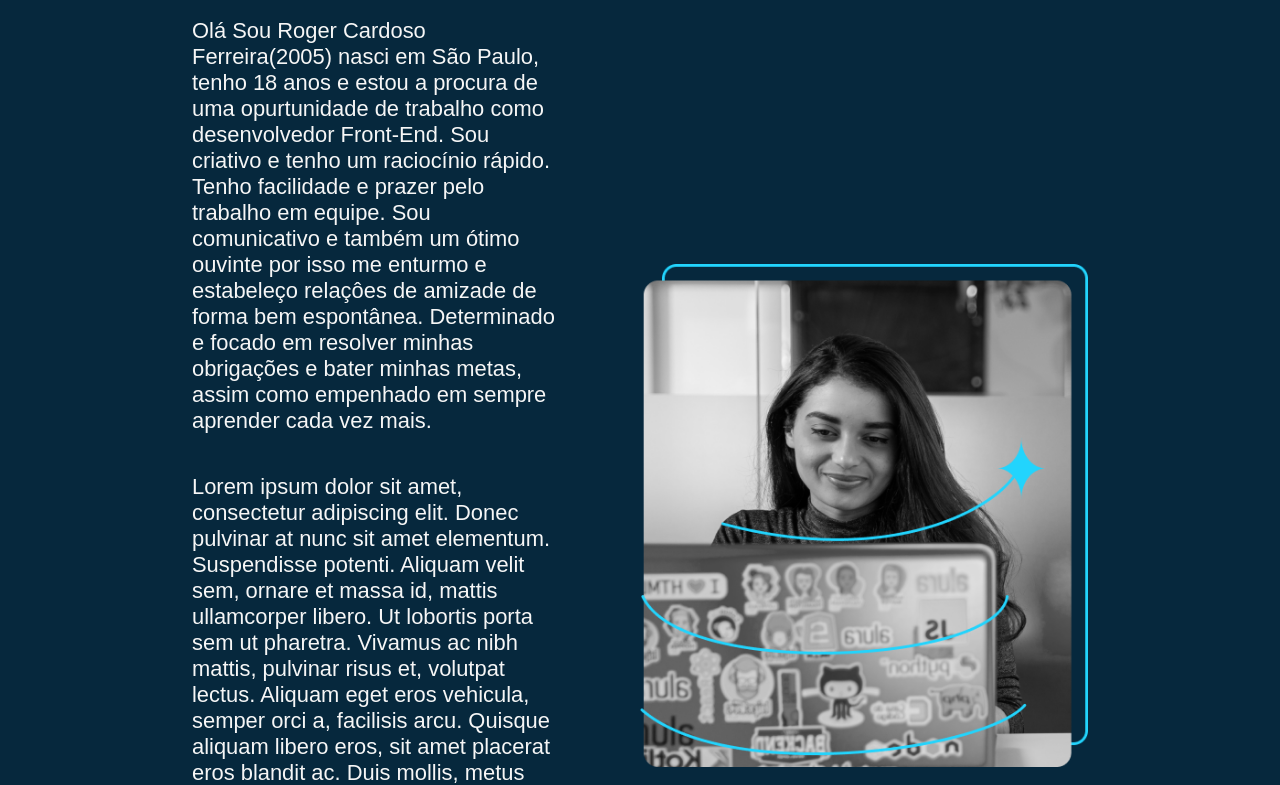
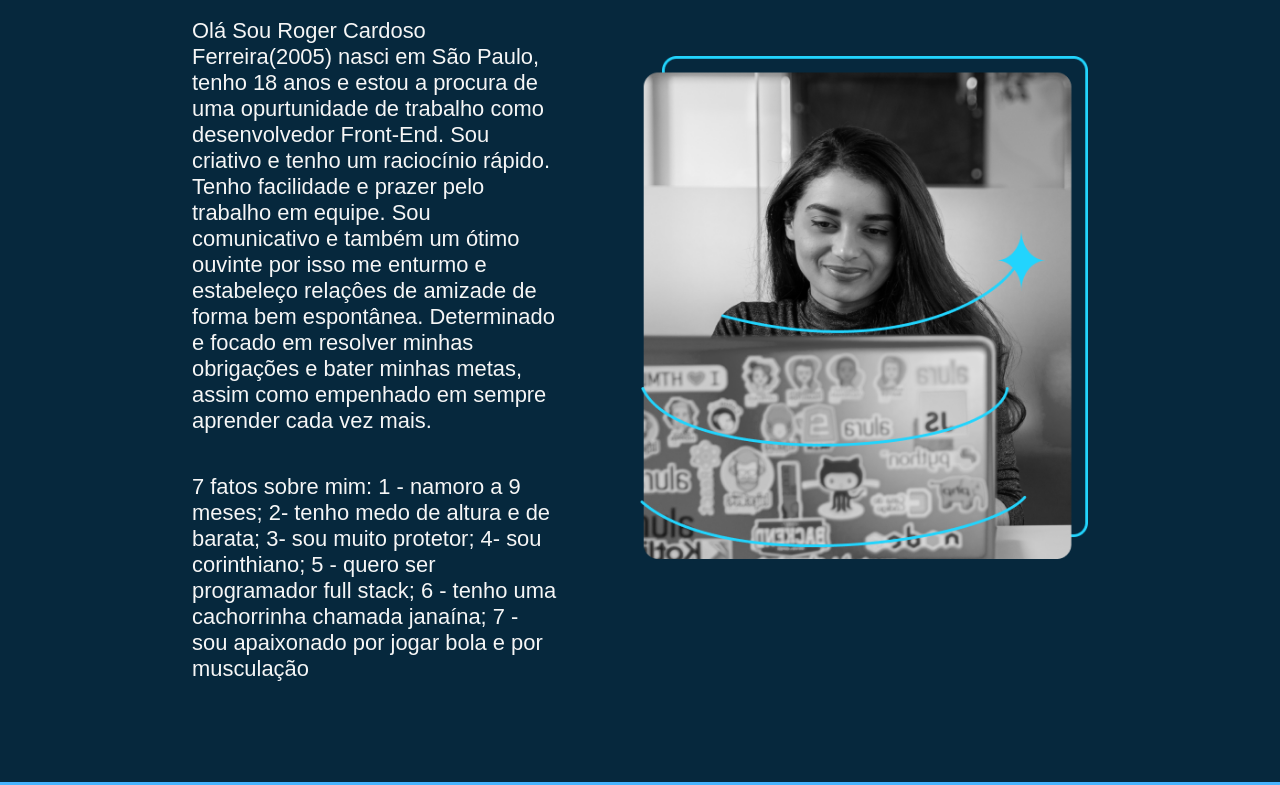
Before and after one commit to rogercf17/Meu-Portfolio, a plain HTML site: page Meu Site/about.html in a window 1280 px wide. Shown: the part 167-952 px from the top of the page. Drawn offline with nearby package versions, Linux system fonts and the light colour scheme.

Commit message:
Update about.html

```diff
--- a/Meu Site/about.html
+++ b/Meu Site/about.html
@@ -26,7 +26,8 @@
                 cada vez mais.
             </p>
             <p class="contentP2">
-                Lorem ipsum dolor sit amet, consectetur adipiscing elit. Donec pulvinar at nunc sit amet elementum. Suspendisse potenti. Aliquam velit sem, ornare et massa id, mattis ullamcorper libero. Ut lobortis porta sem ut pharetra. Vivamus ac nibh mattis, pulvinar risus et, volutpat lectus. Aliquam eget eros vehicula, semper orci a, facilisis arcu. Quisque aliquam libero eros, sit amet placerat eros blandit ac. Duis mollis, metus sed feugiat pulvinar, justo diam condimentum mauris, quis ultricies erat velit sed massa. Aliquam at enim metus. Vestibulum in elementum nibh. Sed euismod vehicula erat in lobortis. Aenean eget arcu placerat, ullamcorper metus sed, rutrum lorem. Aenean non pellentesque felis. Aliquam fermentum odio vel tellus suscipit, id mollis neque iaculis. Vestibulum quis nisi sit amet dui pharetra ullamcorper.
+                7 fatos sobre mim: 1 - namoro a 9 meses; 2- tenho medo de altura e de barata; 3- sou muito protetor;
+                4- sou corinthiano; 5 - quero ser programador full stack; 6 - tenho uma cachorrinha chamada janaína; 7 - sou apaixonado por jogar bola e por musculação
             </p>
         </section>
         <img class="image" src="images/Imagem.png" alt="Foto da Joana Santos programando">
```
